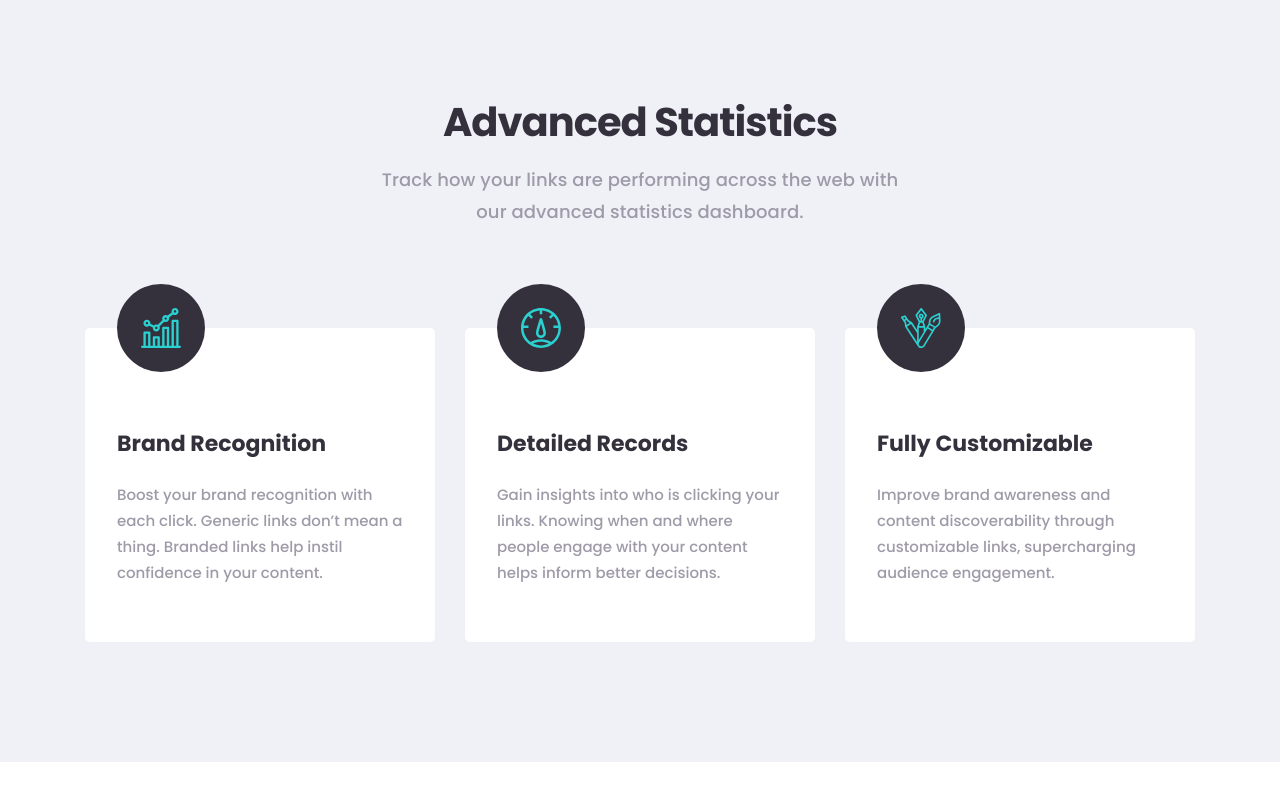
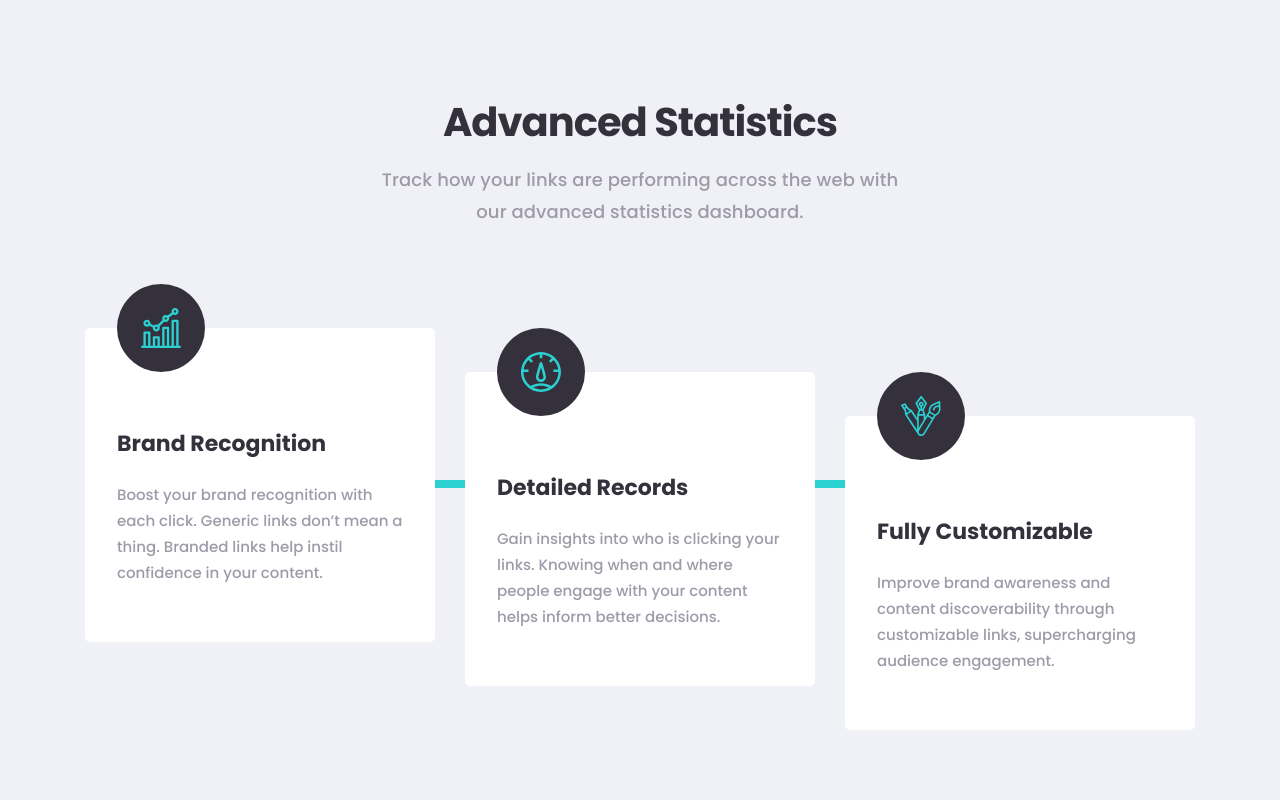
Before and after one commit to Sardor0795/Shortly-URL, a plain HTML site: page index.html in a window 1280 px wide. Shown: the part 908-1708 px from the top of the page. Before the commit the page ends 1670 px from the top, so only its background shows below. Drawn offline with Linux system fonts and the light colour scheme.

Commit message:
Fix index features

```diff
--- a/css/style.css
+++ b/css/style.css
@@ -435,9 +435,6 @@ select:-webkit-autofill:focus {
 
 /* STATISTICS */
 
-.statistics {
-}
-
 .statistics__info {
   max-width: 540px;
   margin-right: auto;
@@ -468,6 +465,18 @@ select:-webkit-autofill:focus {
 
 .statistics__features {
   display: flex;
+  align-items: flex-start;
+  position: relative;
+}
+
+.statistics__features::before {
+  content: "";
+  width: 100%;
+  height: 8px;
+  position: absolute;
+  background-color: var(--main-color);
+  top: 152px;
+  z-index: 1;
 }
 
 .statistics__feature:not(:last-child) {
@@ -480,6 +489,15 @@ select:-webkit-autofill:focus {
   padding: 77px 32px 41px;
   border-radius: 5px;
   position: relative;
+  z-index: 2;
+}
+
+.feature:nth-child(2) {
+  margin-top: 44px;
+}
+
+.feature:nth-child(3) {
+  margin-top: 88px;
 }
 
 .feature-icon__wrapper {
```
